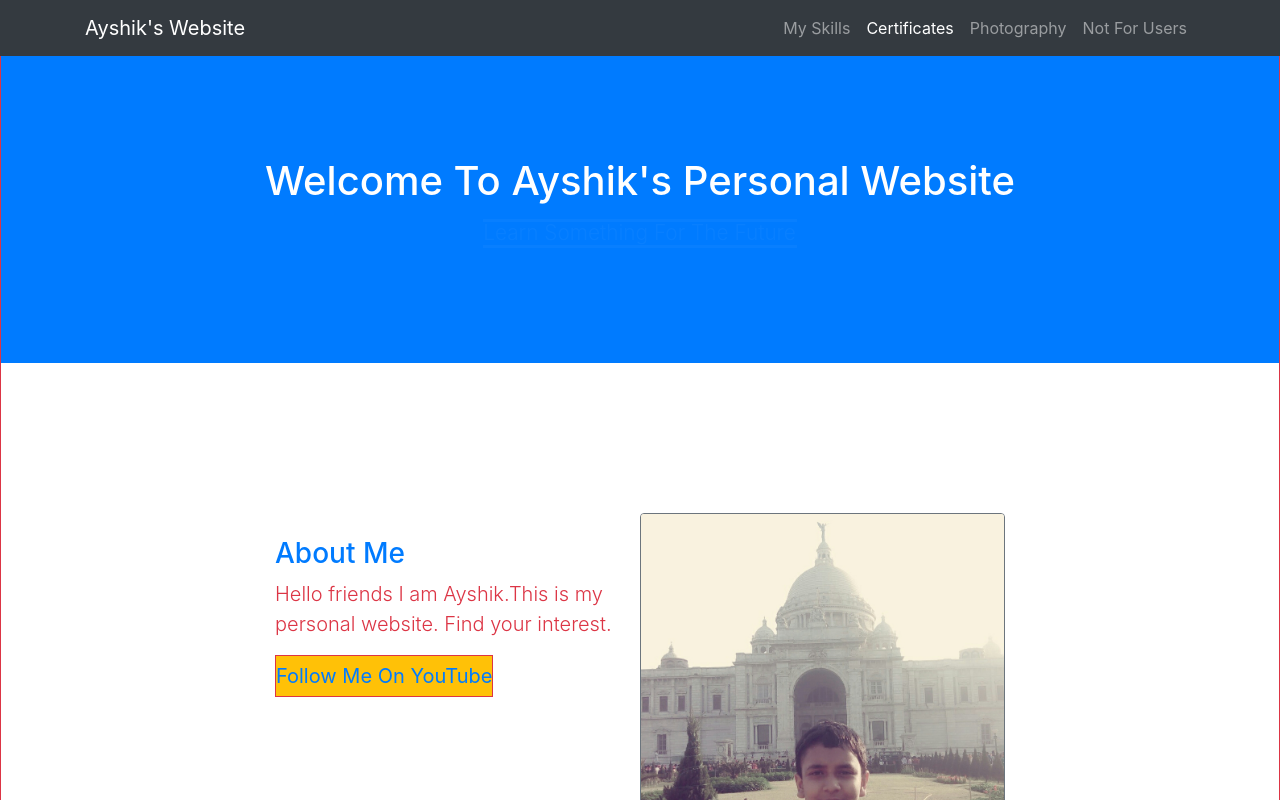
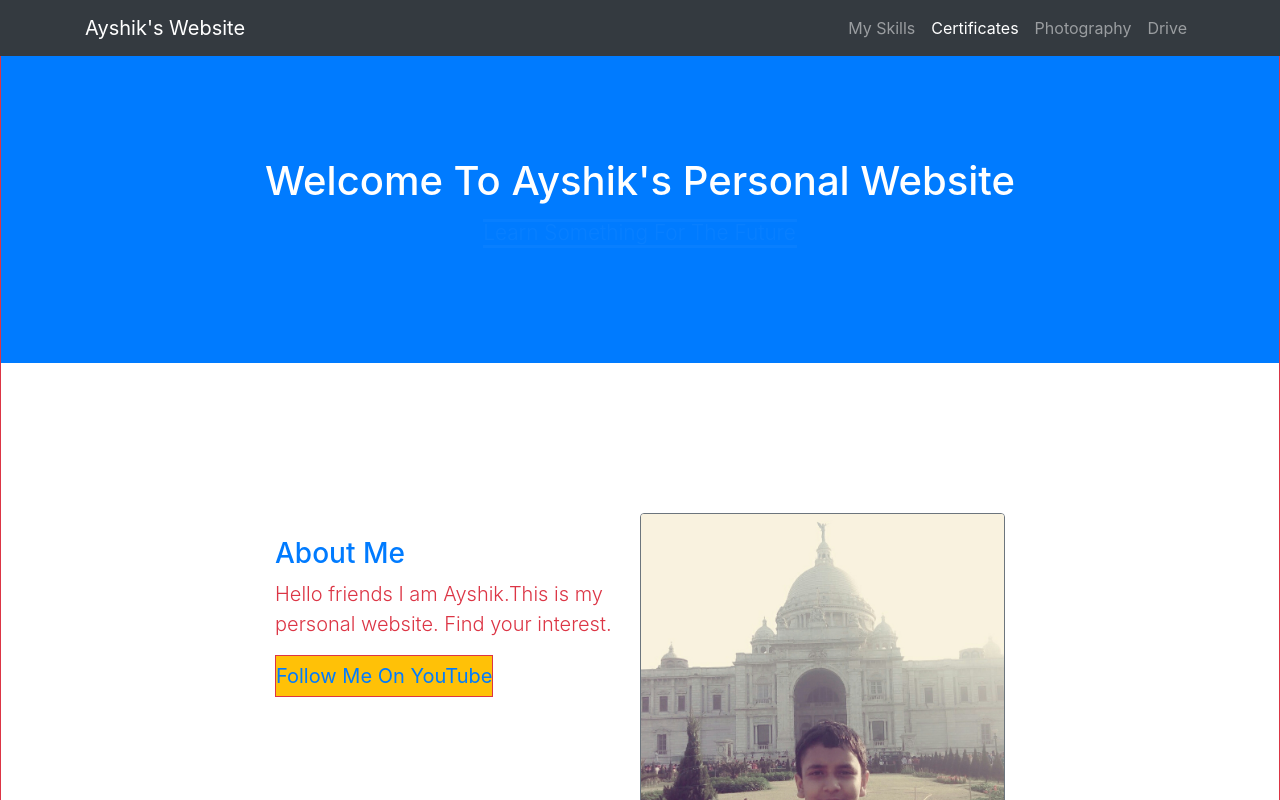
Before and after one commit to tirthaweb/website, a plain HTML site: page index.html in a window 1280 px wide. Shown: the top 800 px of the page. Drawn offline with nearby package versions, Linux system fonts and the light colour scheme.

Commit message:
Update index.html

```diff
--- a/index.html
+++ b/index.html
@@ -42,7 +42,7 @@
             <a class="nav-link js-scroll-trigger" href="photo.html">Photography </a>
           </li>
                <li class="nav-item">
-            <a class="nav-link js-scroll-trigger" href="book.html">Not For Users</a>
+            <a class="nav-link js-scroll-trigger" href="book.html">Drive</a>
           </li>
         </ul>
 
```
